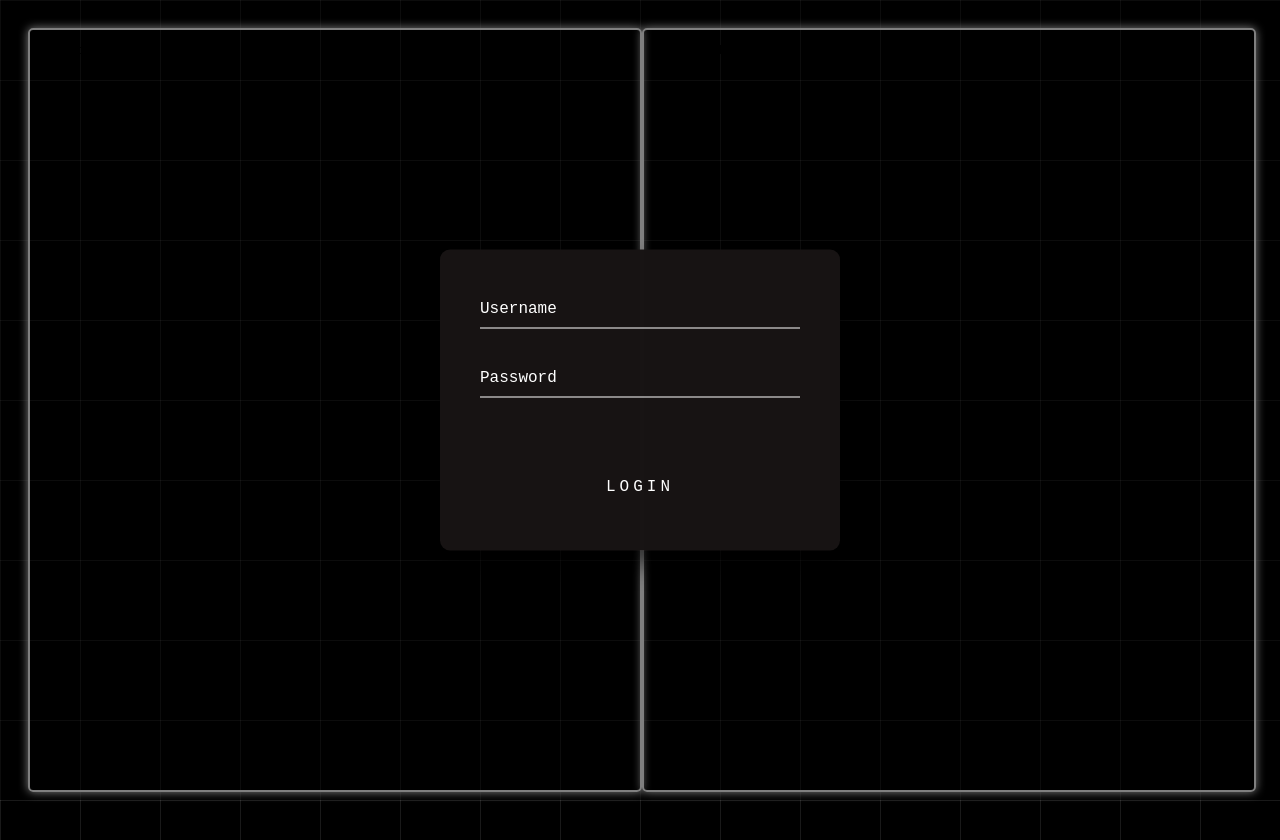
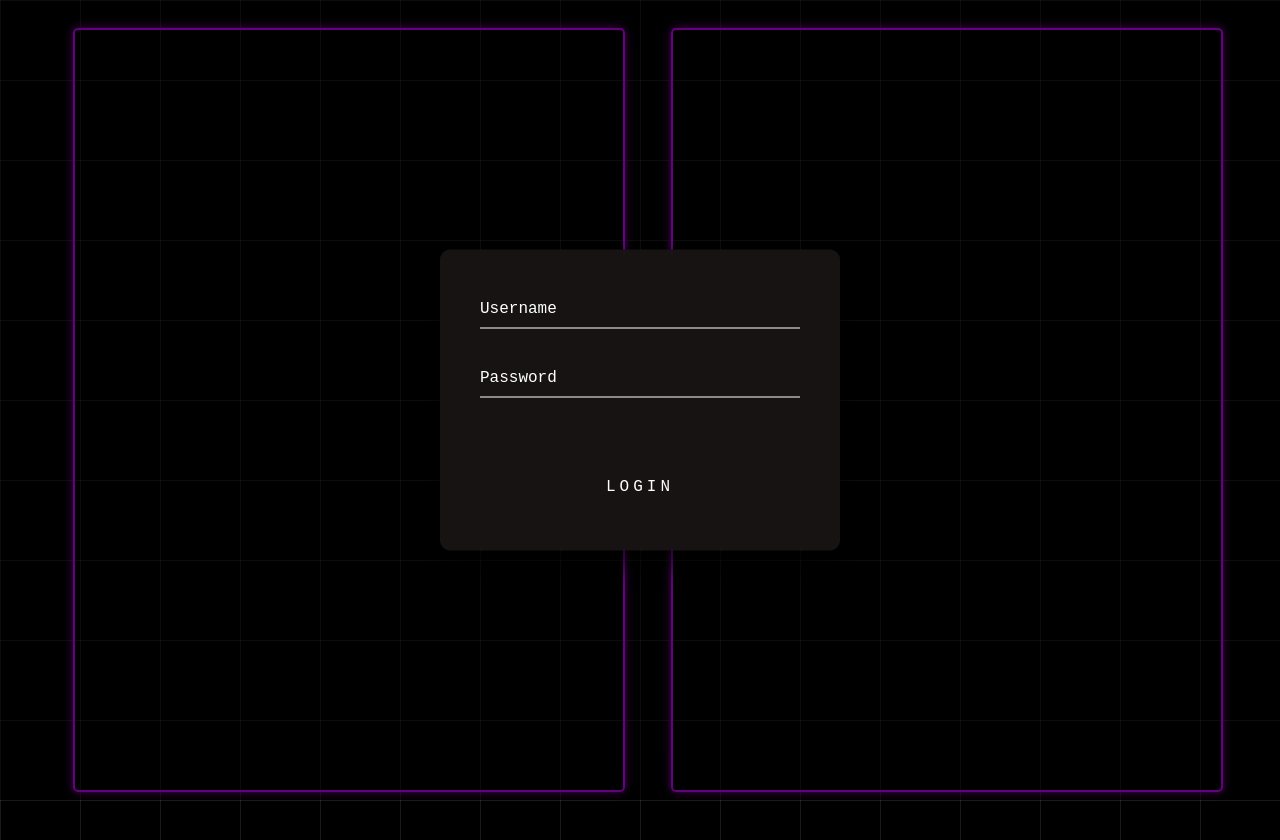
Before and after one commit to Archers007/Zleague-App, a website: page index.html in a window 1280 px wide. Drawn offline with Linux system fonts and the light colour scheme.

Commit message:
css change

```diff
--- a/index.html
+++ b/index.html
@@ -54,18 +54,17 @@
         .iframe-container {
             display: flex;
             flex-wrap: wrap; /* Allow elements to wrap */
-            justify-content: flex-start; /* Align items at the start */
+            justify-content: space-evenly; /* Align items at the start */
             align-items: flex-start; /* Align items at the start */
-            padding: 20px; /* Add padding to the container */
+            padding: 20px
         }
 
         /* Style for each iframe */
         .iframe-container iframe {
-            width: calc(50% - 10px); /* Adjust as needed */
-            height: 500px;
-            border: 2px solid #fff; /* White outline */
+            width: calc(45% - 10px); /* Adjust as needed */
+            border: 2px solid rgba(204, 0, 255, 1); /* White outline */
             border-radius: 5px;
-            box-shadow: white 0 0 10px; /* Darker glow effect */
+            box-shadow: rgba(204, 0, 255, 0.651) 0 0 10px; /* Darker glow effect */
             margin-bottom: 20px; /* Add space between iframes */
             height: calc(100vh - 40px); /* 100% viewport height minus top and bottom padding */
         }
```
Also changed, not shown: package.json (+2 -6 lines), 1 other file.
